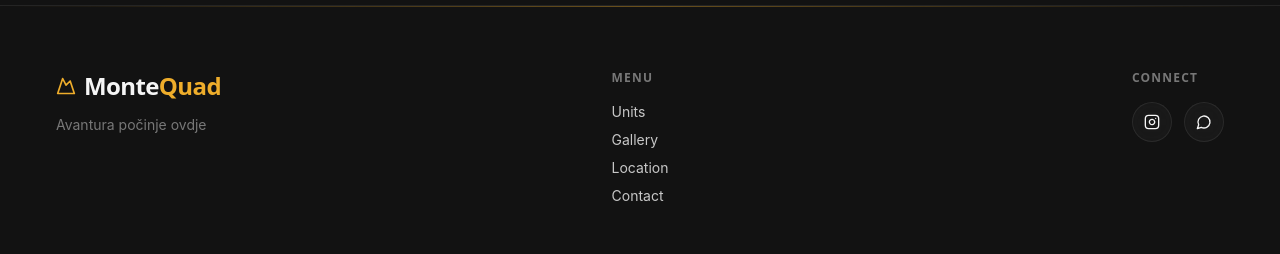
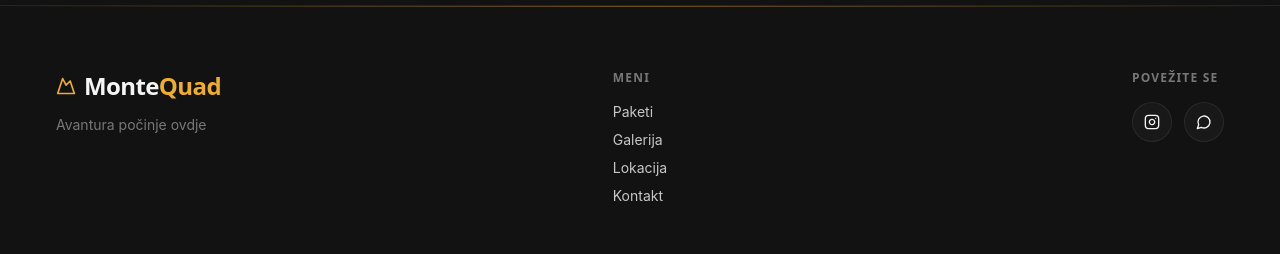
Before and after one commit to anunnaki7/MonteQuad, a React (Vite) app: page / in a window 1280 px wide. Shown: the part 7185-7439 px from the top of the page. Built offline with nearby package versions, Linux system fonts and the light colour scheme; the HTML template or start-up script is replaced by a standard one.

Commit message:
Changes
Co-authored-by: anunnaki7 <257572817+anunnaki7@users.noreply.github.com>

```diff
--- a/src/components/landing/Footer.tsx
+++ b/src/components/landing/Footer.tsx
@@ -25,20 +25,20 @@ const Footer = () => {
           {/* Quick links */}
           <div className="md:justify-self-center">
             <h4 className="text-xs font-semibold uppercase tracking-widest text-muted-foreground mb-4">
-              Menu
+              {t("footer.menu")}
             </h4>
             <ul className="space-y-2 text-sm">
-              <li><a href="#pricing" className="text-foreground/80 hover:text-primary transition-colors">Units</a></li>
-              <li><a href="#galerija" className="text-foreground/80 hover:text-primary transition-colors">Gallery</a></li>
-              <li><a href="#lokacija" className="text-foreground/80 hover:text-primary transition-colors">Location</a></li>
-              <li><a href="#kontakt" className="text-foreground/80 hover:text-primary transition-colors">Contact</a></li>
+              <li><a href="#pricing" className="text-foreground/80 hover:text-primary transition-colors">{t("footer.units")}</a></li>
+              <li><a href="#galerija" className="text-foreground/80 hover:text-primary transition-colors">{t("footer.gallery")}</a></li>
+              <li><a href="#lokacija" className="text-foreground/80 hover:text-primary transition-colors">{t("footer.location")}</a></li>
+              <li><a href="#kontakt" className="text-foreground/80 hover:text-primary transition-colors">{t("footer.contact")}</a></li>
             </ul>
           </div>
 
           {/* Socials */}
           <div className="md:justify-self-end">
             <h4 className="text-xs font-semibold uppercase tracking-widest text-muted-foreground mb-4">
-              Connect
+              {t("footer.connect")}
             </h4>
             <div className="flex items-center gap-3">
               <a
```
